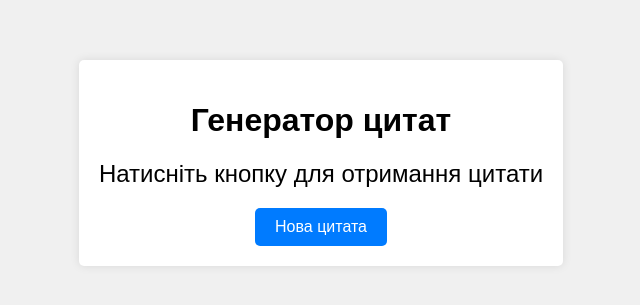
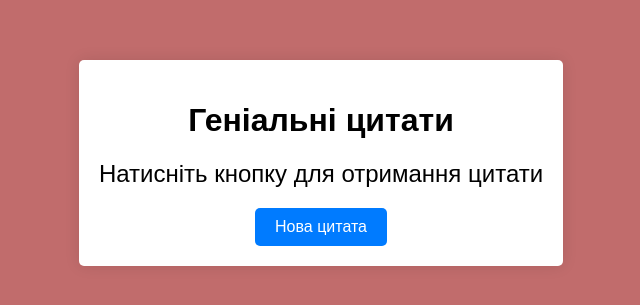
Before and after one commit to FantoGhos/Quotes, a plain HTML site: page index.html in a window 1280 px wide. Shown: the part 237-542 px from the top of the page, without its empty margins (319-959 px from the left). Drawn offline with Linux system fonts and the light colour scheme.

Commit message:
add favicon, update-style

```diff
--- a/index.html
+++ b/index.html
@@ -3,12 +3,13 @@
   <head>
       <meta charset="UTF-8">
       <meta name="viewport" content="width=device-width, initial-scale=1.0">
-      <title>Генератор цитат</title>
+      <title>Genius quotes</title>
+      <link rel="icon" type="image/x-icon" href="/Image/wheelchair.png">
       <link rel="stylesheet" href="style.css">
   </head>
   <body>
       <div class="container">
-          <h1>Генератор цитат</h1>
+          <h1>Геніальні цитати</h1>
           <div id="quoteDisplay">Натисніть кнопку для отримання цитати</div>
           <button id="quoteButton">Нова цитата</button>
       </div>
--- a/script.js
+++ b/script.js
@@ -8,14 +8,15 @@ fetch('./quote.json')
 
 function initializeQuotes(data) {
     const quotes = data.quotes;
-
     const quoteButton = document.getElementById('quoteButton');
     const quoteDisplay = document.getElementById('quoteDisplay');
+
     if (quoteButton && quoteDisplay) {
         quoteButton.addEventListener('click', () => {
             const randomIndex = Math.floor(Math.random() * quotes.length);
             const selectedQuote = quotes[randomIndex];
             quoteDisplay.innerHTML = `"${selectedQuote.quote}" - <em>${selectedQuote.author}</em>`;
+            console.log(randomIndex);
         });
     }
 }
--- a/style.css
+++ b/style.css
@@ -4,7 +4,7 @@ body {
   justify-content: center;
   align-items: center;
   height: 100vh;
-  background-color: #f0f0f0;
+  background-color: #b04343c7;
   margin: 0;
 }
 
@@ -13,7 +13,8 @@ body {
   background-color: #fff;
   padding: 20px;
   border-radius: 5px;
-  box-shadow: 0 0 10px rgba(0, 0, 0, 0.1);
+  box-shadow: 0 0 15px rgba(0, 0, 0, 0.1);
+  margin: 20px;
 }
 
 #quoteDisplay {
@@ -32,5 +33,5 @@ body {
 }
 
 #quoteButton:hover {
-  background-color: #0056b3;
+  background-color: #0353aa;
 }
```
Also changed, not shown: Image/wheelchair.png (added), 1 other file.
